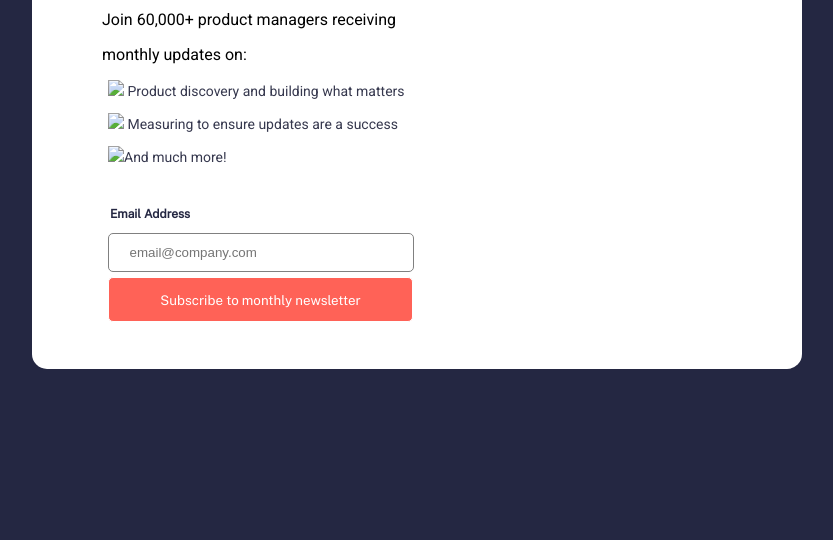
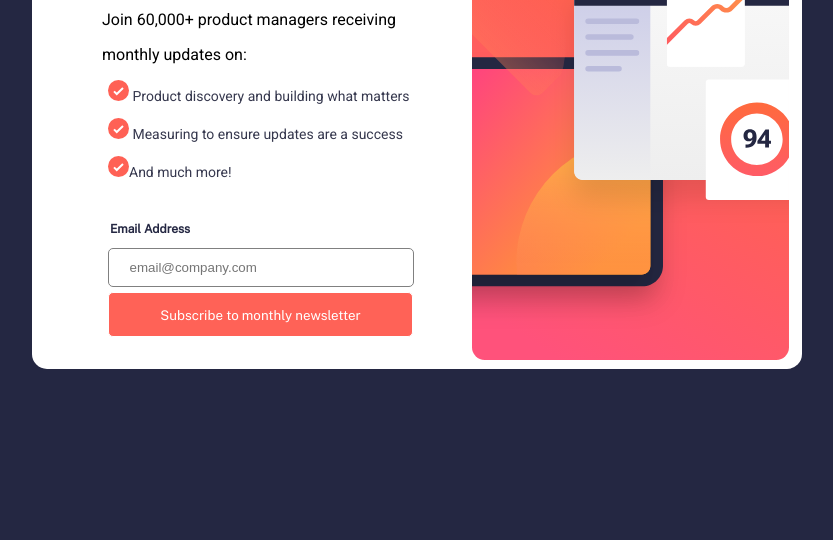
Before and after one commit to DasAnindita/newsletter, a plain HTML site: page index.html in a window 1280 px wide. Shown: the part 260-800 px from the top of the page, without its empty margins (226-1059 px from the left). Drawn offline with nearby package versions, Linux system fonts and the light colour scheme.

Commit message:
Update index.html

```diff
--- a/index.html
+++ b/index.html
@@ -6,7 +6,7 @@
   <link rel="preconnect" href="https://fonts.googleapis.com">
   <link rel="preconnect" href="https://fonts.gstatic.com" crossorigin>
   <link href="https://fonts.googleapis.com/css2?family=Epilogue:wght@500;700&family=Public+Sans:wght@300;400&family=Roboto:wght@400;700&display=swap" rel="stylesheet">
-  <link rel="icon" type="image/png" sizes="32x32" href="./assets/images/favicon-32x32.png">
+  <link rel="icon" type="image/png" sizes="32x32" href="favicon-32x32.png">
   <link rel="stylesheet" href="style.css">
   <link rel="javascript" href="index.js">
 </head>
@@ -14,7 +14,7 @@
 
   <!-- Sign-up form start -->
 <form>
-  <img class="main" src="assets/images/illustration-sign-up-desktop.svg">
+  <img class="main" src="illustration-sign-up-desktop.svg">
   <h3>Stay updated!</h3>
 
   <div class="text">
@@ -23,9 +23,9 @@
   <p>monthly updates on:</p>
 
 <div class="text-in-text">
-<p> <img src="assets/images/icon-list.svg"> Product discovery and building what matters  </p>
-<p><img src="assets/images/icon-list.svg"> Measuring to ensure updates are a success</p>
-<p><img src="assets/images/icon-list.svg">And much more!</p>
+<p> <img src="icon-list.svg"> Product discovery and building what matters  </p>
+<p><img src="icon-list.svg"> Measuring to ensure updates are a success</p>
+<p><img src="icon-list.svg">And much more!</p>
 </div>
 </div>
 </div>
```
